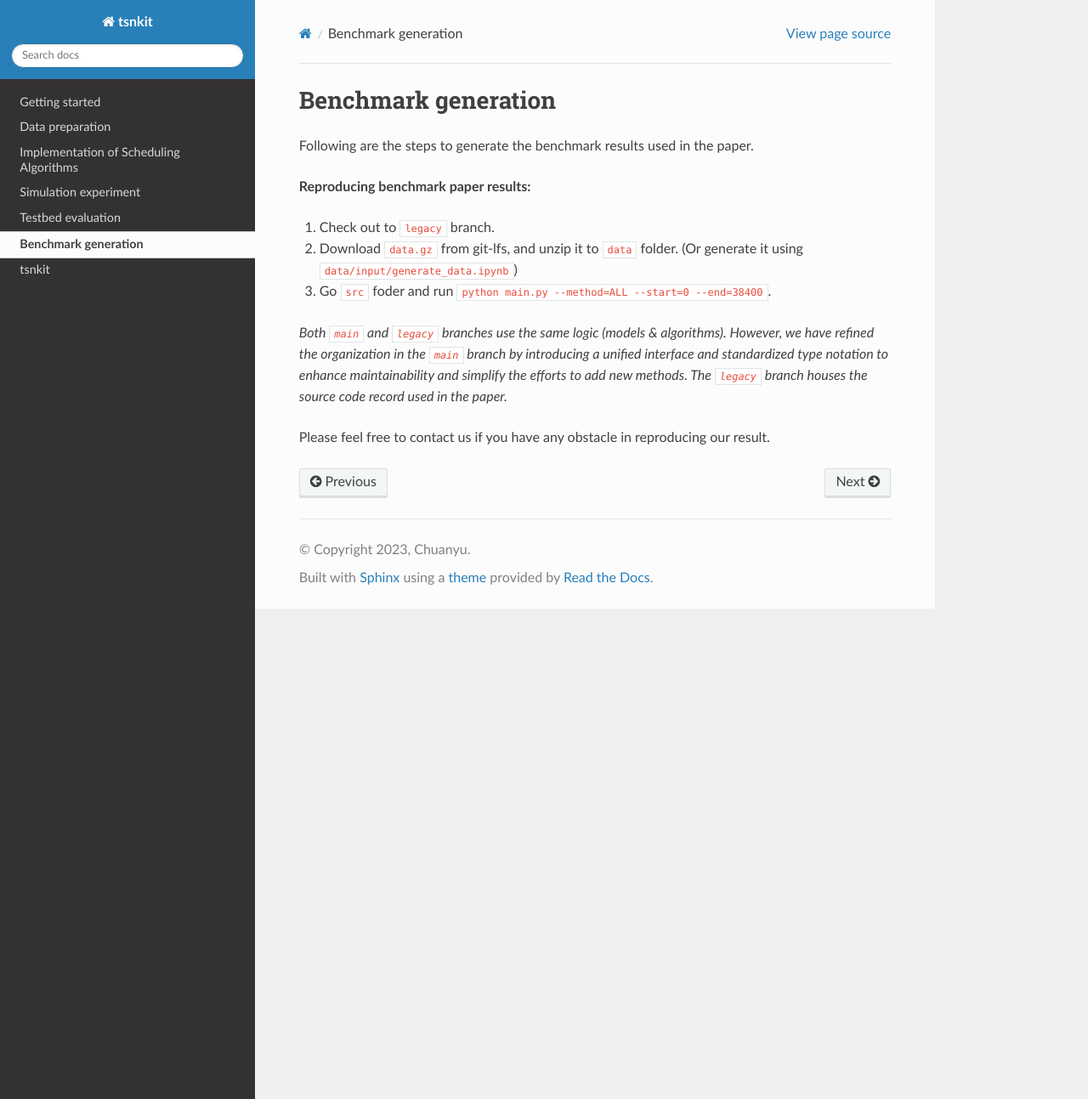
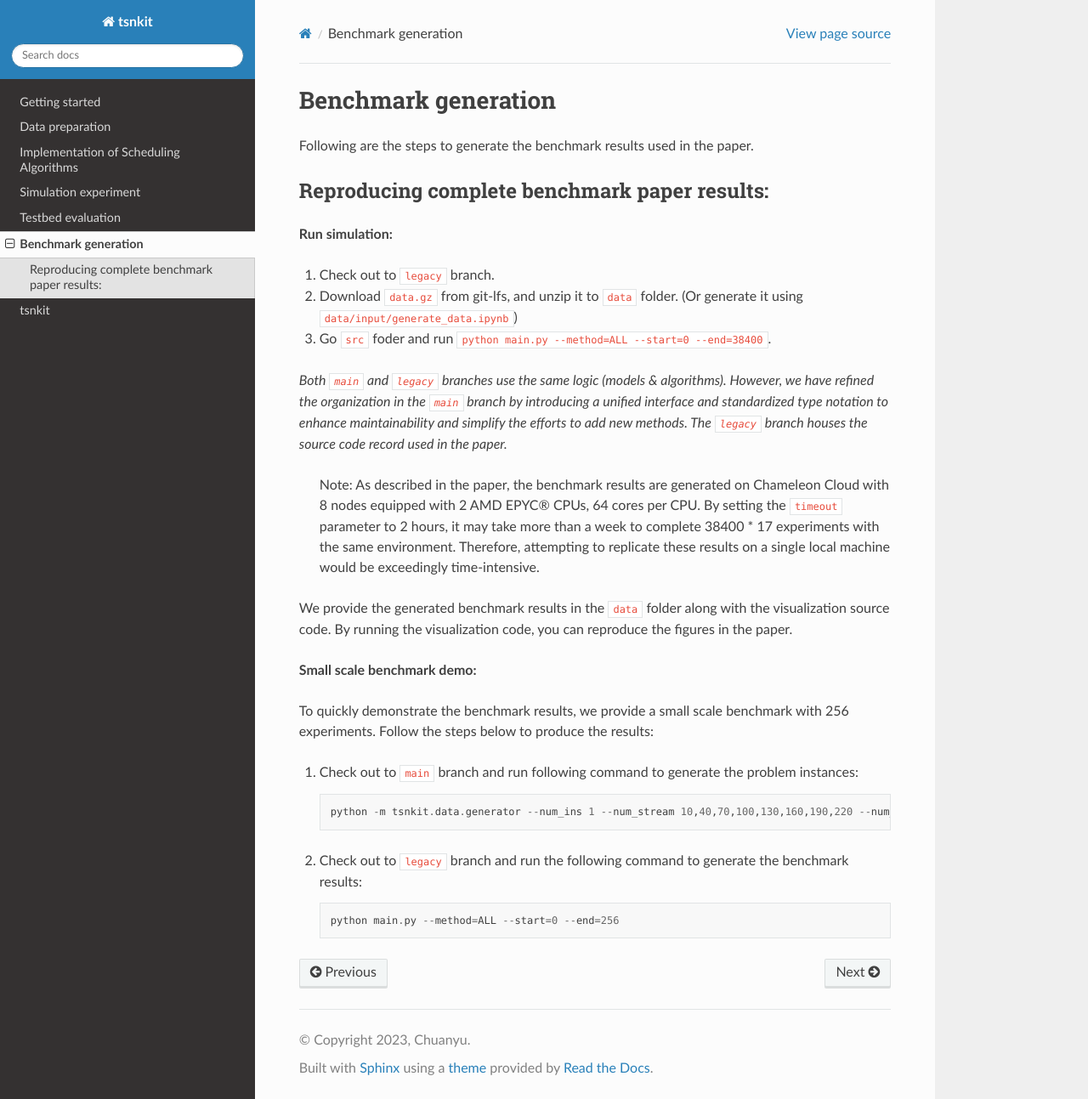
Before and after one commit to ChuanyuXue/tsnkit, a Sphinx documentation site: the page built from doc/source/benchmark.md, in a window 1280 px wide and 1293 px high. Shown: the whole window at 85% size. Built offline with Sphinx 7.4.7 and the Read the Docs theme 2.0.0, drawn with Linux system fonts in a browser that asks for light colours.

Commit message:
update doc

````diff
--- a/doc/source/benchmark.md
+++ b/doc/source/benchmark.md
@@ -10,7 +10,10 @@ Created:  2023-11-28T21:00:28.491Z
 
 Following are the steps to generate the benchmark results used in the paper.
 
-**Reproducing benchmark paper results:**
+### Reproducing complete benchmark paper results:
+
+**Run simulation:**
+
 
 1. Check out to `legacy` branch.
 2. Download `data.gz` from git-lfs, and unzip it to `data` folder. (Or generate it using `data/input/generate_data.ipynb`)
@@ -18,4 +21,22 @@ Following are the steps to generate the benchmark results used in the paper.
 
 *Both `main` and `legacy` branches use the same logic (models & algorithms). However, we have refined the organization in the `main` branch by introducing a unified interface and standardized type notation to enhance maintainability and simplify the efforts to add new methods. The `legacy` branch houses the source code record used in the paper.*
 
-Please feel free to contact us if you have any obstacle in reproducing our result.
+> Note: As described in the paper, the benchmark results are generated on Chameleon Cloud with 8 nodes equipped with 2 AMD EPYC® CPUs, 64 cores per CPU. By setting the `timeout` parameter to 2 hours, it may take more than a week to complete 38400 * 17 experiments with the same environment. Therefore, attempting to replicate these results on a single local machine would be exceedingly time-intensive.
+
+We provide the generated benchmark results in the `data` folder along with the visualization source code. By running the visualization code, you can reproduce the figures in the paper.
+
+**Small scale benchmark demo:**
+
+To quickly demonstrate the benchmark results, we provide a small scale benchmark with 256 experiments. Follow the steps below to produce the results:
+
+1. Check out to `main` branch and run following command to generate the problem instances:
+
+   ```
+   python -m tsnkit.data.generator --num_ins 1 --num_stream 10,40,70,100,130,160,190,220 --num_sw 8,18,28,38,48,58,68,78 --period 3, 4 --size 2 --deadline 1 --topo 0,1 --output "../data/"
+   ```
+
+2. Check out to `legacy` branch and run the following command to generate the benchmark results:
+
+    ```
+    python main.py --method=ALL --start=0 --end=256
+    ```
````
